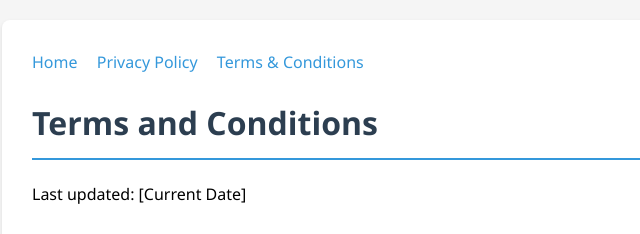
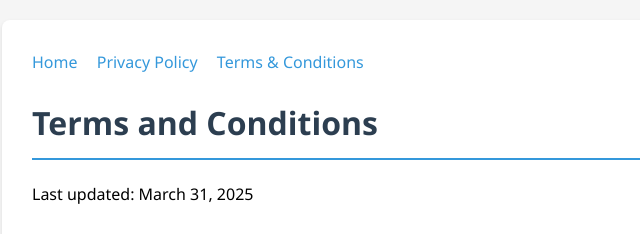
Before and after one commit to giveup-lo/cybadvis, a plain HTML site: page terms.html in a window 1280 px wide. Shown: the top 234 px of the page, 238-878 px from the left. Drawn offline with Linux system fonts and the light colour scheme.

Commit message:
fix date last updated terms

```diff
--- a/terms.html
+++ b/terms.html
@@ -51,7 +51,7 @@
         </div>
 
         <h1>Terms and Conditions</h1>
-        <p>Last updated: [Current Date]</p>
+        <p>Last updated: March 31, 2025</p>
 
         <h2>1. Acceptance of Terms</h2>
         <p>By accessing and using our CybAdvis, you agree to be bound by these Terms and Conditions.</p>
```
